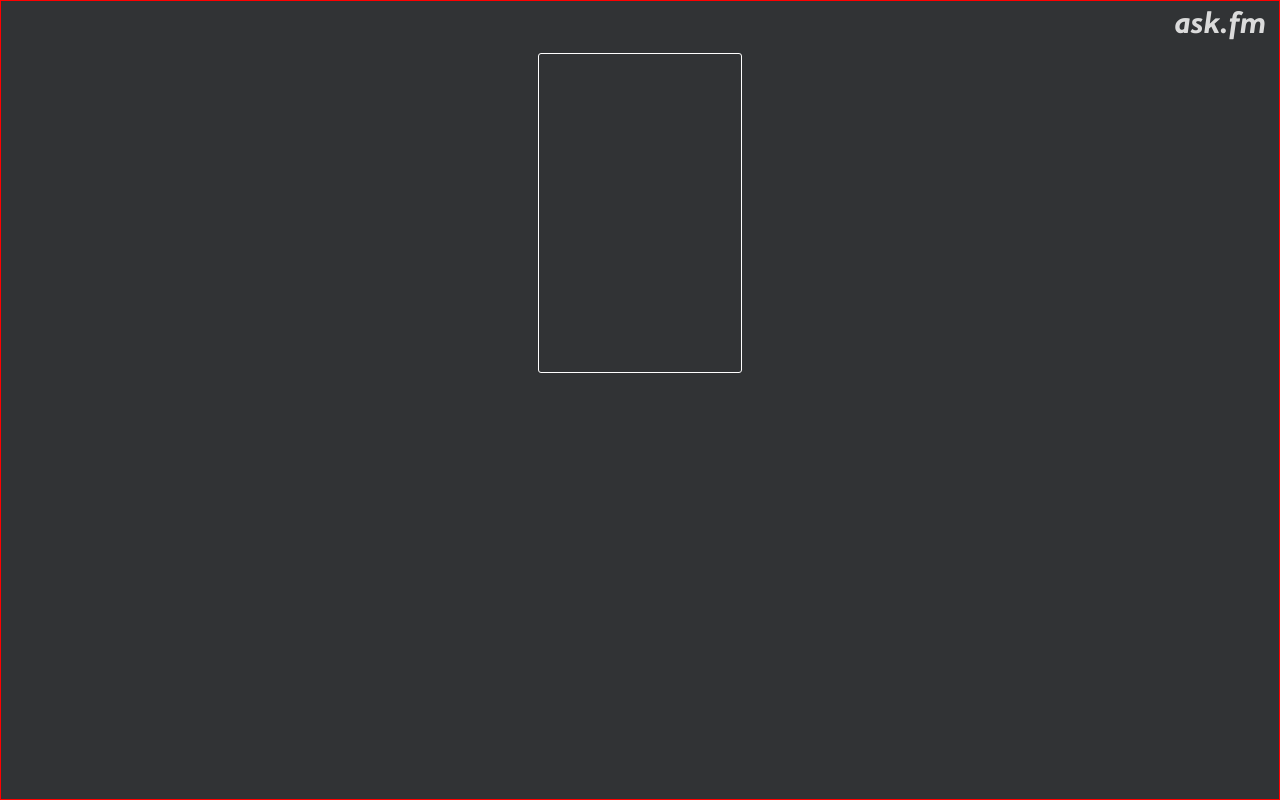
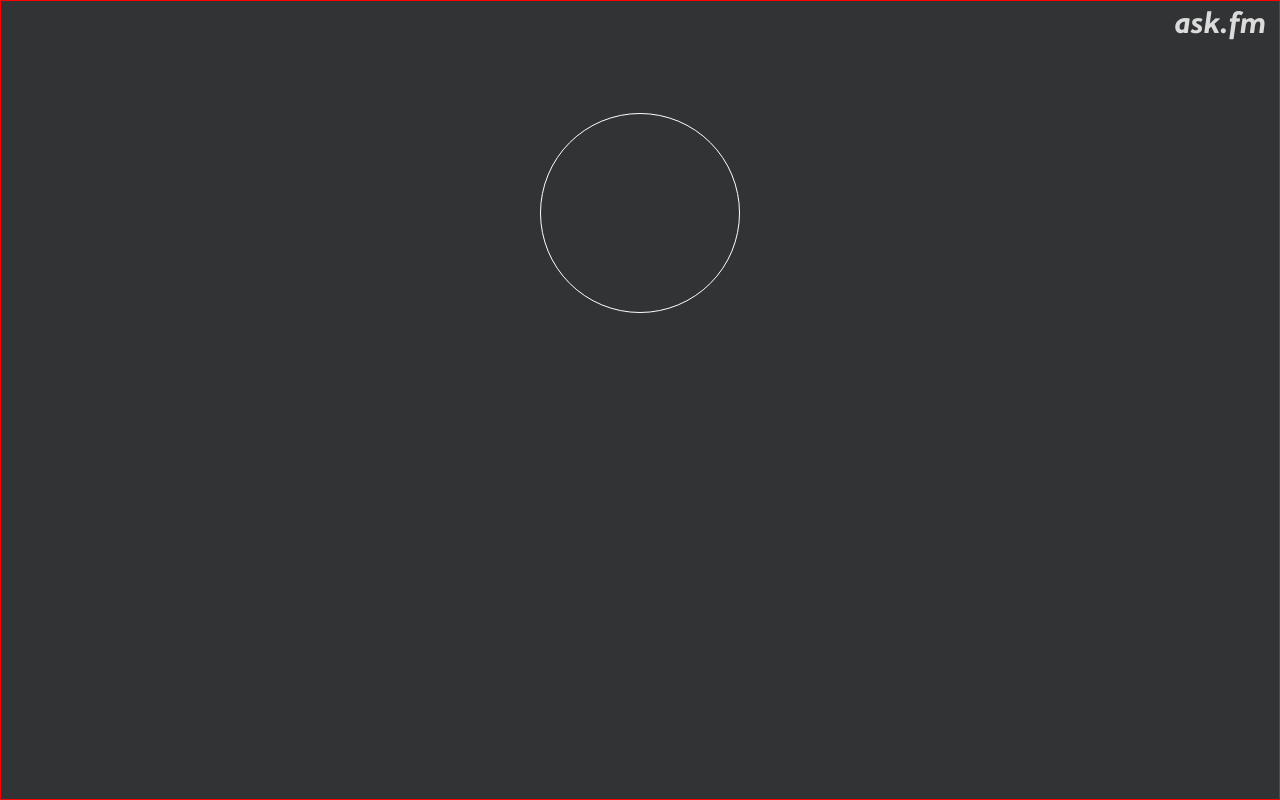
Before and after one commit to astap-bender/react_blog, a React (Create React App) app: page / in a window 1280 px wide. Built offline with nearby package versions, Linux system fonts and the light colour scheme.

Commit message:
Update avatar.css

```diff
--- a/src/module/2_Avatar/avatar.css
+++ b/src/module/2_Avatar/avatar.css
@@ -1,9 +1,9 @@
 .avtr {
-    width: 36dvw;
-    height: 32vh;
+    width: 20dvh;
+    height: 20vh;
     margin-top: 7.5vh;
     border: 1px solid white;
-    border-radius: 5px;
+    border-radius: 50%;
     margin-left: auto;
     margin-right: auto;
 }
@@ -12,13 +12,11 @@
 @media (max-width: 575.98px) {
     .avtr {
 
-        width: 28dvw;
-        height: 38vh;
-        margin-top: 10vh;
+        width: 20dvh;
+        height: 20vh;
+        margin-top: 8vh;
         border: 1px solid white;
-        border-radius: 3px;
-        margin-left: auto;
-        margin-right: auto;
+
     }
 }
 
@@ -29,7 +27,6 @@
         width: 32dvw;
         height: 44vh;
         margin-top: 10vh;
-        border: 1px solid white;
         border-radius: 3px;
         margin-left: auto;
         margin-right: auto;
@@ -44,7 +41,7 @@
         height: 60vh;
         margin-top: 10vh;
         border: 1px solid white;
-        border-radius: 3px;
+        border-radius: 50%;
         margin-left: auto;
         margin-right: auto;
     }
@@ -68,11 +65,11 @@
 @media (min-width: 1200px) {
     .avtr {
 
-        width: 16dvw;
-        height: 40vh;
-        margin-top: 1.5vh;
+        width: 25dvh;
+        height: 25vh;
+        margin-top: 9vh;
         border: 1px solid white;
-        border-radius: 3px;
+        border-radius: 50%;
         margin-left: auto;
         margin-right: auto;
 
```
